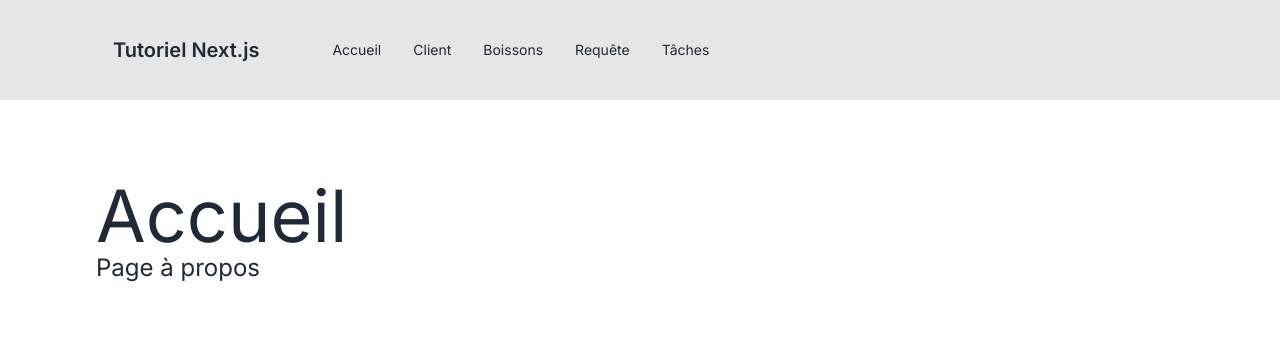
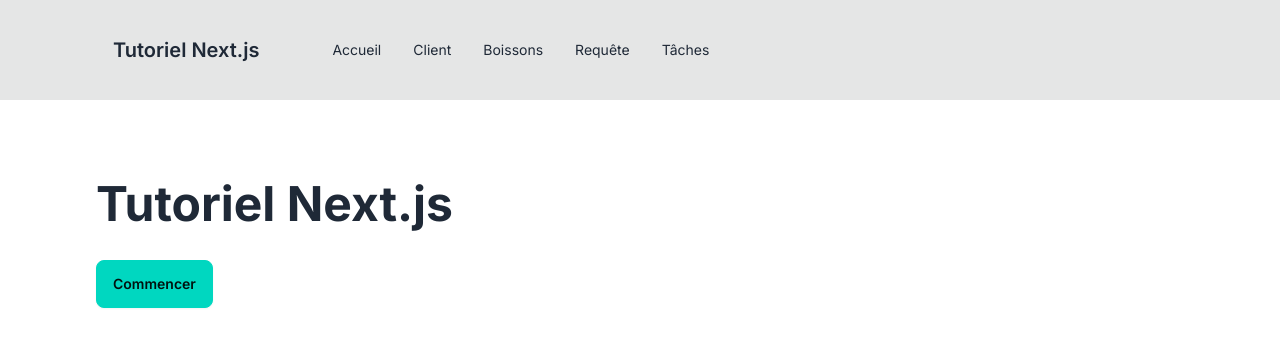
Before and after one commit to Fixito/nextjs-course, a Next.js app in the folder 01-nextjs-tutorial/: page / in a window 1280 px wide. Shown: the top 346 px of the page. Built offline with nearby package versions, Linux system fonts and the light colour scheme.

Commit message:
feat: add counter

```diff
--- a/01-nextjs-tutorial/app/client/page.tsx
+++ b/01-nextjs-tutorial/app/client/page.tsx
@@ -1,3 +1,18 @@
-export default function page() {
-  return <h1 className='text-7xl'>Client</h1>;
+// Pour utiliser les composants client, il faut utiliser la directive "use client" tout en haut du fichier
+"use client";
+
+import { useState } from "react";
+
+export default function ClientPage() {
+  const [count, setCount] = useState(0);
+
+  return (
+    <div className="space-y-4">
+      <h1 className="text-5xl font-bold">Compteur</h1>
+      <p>Tu as cliqué {count} fois.</p>
+      <button onClick={() => setCount(count + 1)} className="btn btn-primary">
+        Clique moi
+      </button>
+    </div>
+  );
 }
--- a/01-nextjs-tutorial/app/page.tsx
+++ b/01-nextjs-tutorial/app/page.tsx
@@ -1,11 +1,14 @@
-import Link from 'next/link';
+import Link from "next/link";
 
+// Par défaut les composants sont des composants serveur
 export default function page() {
+  console.log("Page d'accueil");
+
   return (
     <div>
-      <h1 className='text-7xl'>Accueil</h1>
-      <Link href='/about' className='text-2xl'>
-        Page à propos
+      <h1 className="mb-8 text-5xl font-bold">Tutoriel Next.js</h1>
+      <Link href="/client" className="btn btn-accent">
+        Commencer
       </Link>
     </div>
   );
```
